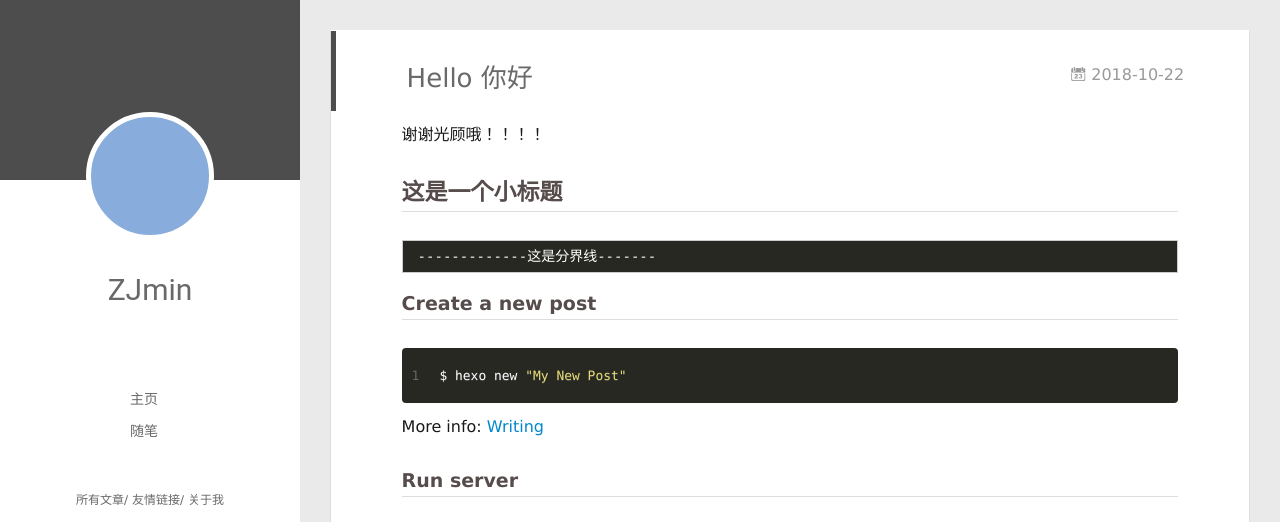
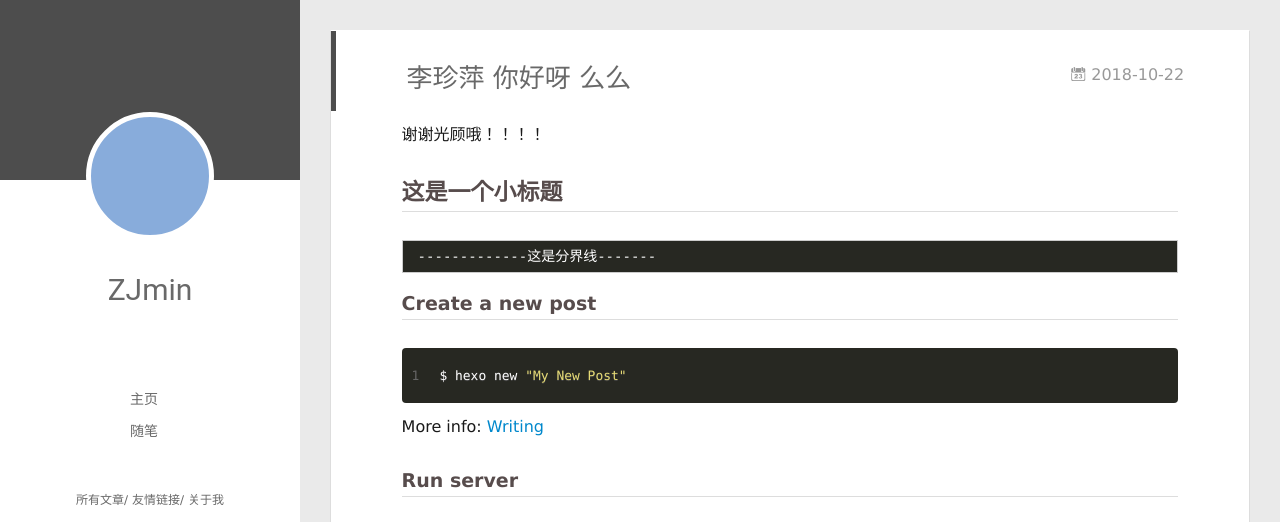
Before and after one commit to ZJmin/ZJmin.github.io, a plain HTML site: page 2018/10/22/hello-world/index.html in a window 1280 px wide. Shown: the top 522 px of the page. Drawn offline with Linux system fonts and the light colour scheme; a script that the page names is missing.

Commit message:
Update index.html

```diff
--- a/2018/10/22/hello-world/index.html
+++ b/2018/10/22/hello-world/index.html
@@ -161,7 +161,7 @@
 
 
     <h1 class="article-title" itemprop="name">
-      Hello 你好
+      李珍萍 你好呀 么么
     </h1>
 
 
```
